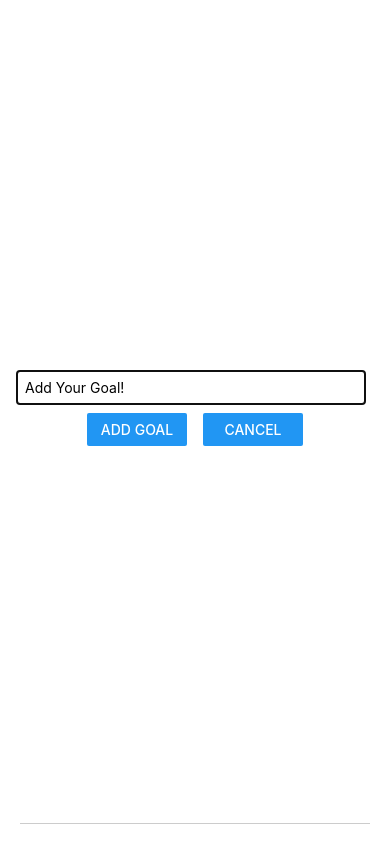
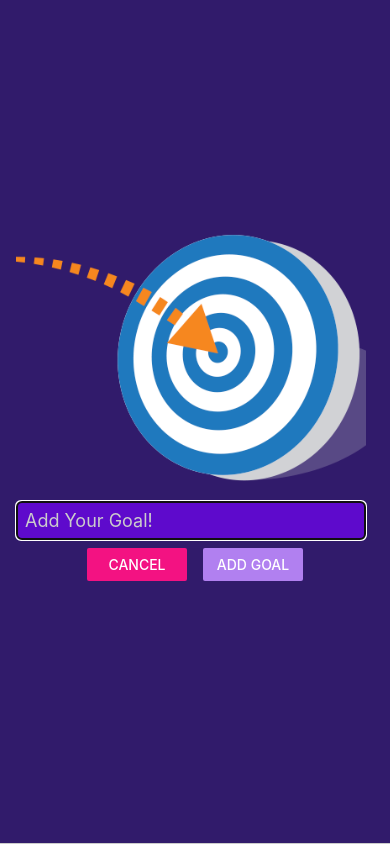
Before and after one commit to MohamedSabry000/ToDo-React-Native-App, a React Native app: screen / in a window 390 px wide. Both pictures are taken after a click on the button "ADD GOAL". Built offline with nearby package versions, Linux system fonts and the light colour scheme.

Commit message:
Add Status Bar

```diff
--- a/App.js
+++ b/App.js
@@ -1,5 +1,6 @@
 import { useState } from 'react';
 import { StyleSheet, View, FlatList, Button } from 'react-native';
+import { StatusBar } from 'expo-status-bar';
 import GoalInput from './GoalInput';
 import GoalItem from './GoalItem';
 
@@ -16,10 +17,13 @@
   }
 
   return (
+    <>
+      <StatusBar style="light" />
       <View style={styles.appContainer}>
         {
           !openModal && <Button
             title="Add Goal"
+            color={'#b180f0'}
             onPress={() => setOpenModal(true)}
           />
         }
@@ -36,6 +40,7 @@
           </FlatList>
         </View>
       </View>
+    </>
   );
 }
 
--- a/GoalInput.js
+++ b/GoalInput.js
@@ -1,5 +1,5 @@
 import React, { useState } from "react";
-import { StyleSheet, View, Button, TextInput, I18nManager, Modal} from 'react-native';
+import { StyleSheet, View, Button, TextInput, I18nManager, Modal, Image} from 'react-native';
 
 export default function GoalInput({onAddGoal, visible, onCancel}) {
   const [goal, setGoal] = useState('');
@@ -13,18 +13,20 @@
   return (
     <Modal visible={visible} animationType="slide">
       <View style={styles.inputContainer}>
+        <Image source={require('./assets/images/goal.png')} style={styles.inputImage} />
         <TextInput
           style={styles.textInput}
           placeholder="Add Your Goal!"
+          placeholderTextColor="#CCC"
           value={goal}
           onChangeText={(text) => setGoal(text)}
         />
         <View style={styles.buttonContainer}>
           <View style={styles.button}>
-            <Button title="Add Goal" onPress={addGoalHandler} />
+            <Button title="Cancel" onPress={onCancel} color="#f31282" />
           </View>
           <View style={styles.button}>
-            <Button title="Cancel" onPress={onCancel} />
+            <Button title="Add Goal" onPress={addGoalHandler} color="#b180f0" />
           </View>
         </View>
       </View>
@@ -37,11 +39,12 @@
     flexDirection: I18nManager.isRTL ? "row-reverse" : "column",
     justifyContent: 'center',
     alignItems: 'center',
-    marginBottom: 20,
-    marginHorizontal: 20,
+    paddingBottom: 20,
+    paddingHorizontal: 20,
     borderBottomWidth: 1,
     borderBottomColor: '#ccc',
     flex: 1,
+    backgroundColor: '#311b6b',
   },
   textInput: {
     borderWidth: 1,
@@ -49,6 +52,16 @@
     width: '100%',
     marginRight: 8,
     padding: 8,
+    color: '#fff',
+    fontSize: 18,
+    borderRadius: 5,
+    backgroundColor: '#5e0acc',
+  },
+  inputImage: {
+    width: "100%",
+    height: "30%",
+    marginRight: 8,
+    marginBottom: 20
   },
   buttonContainer: {
     flexDirection: I18nManager.isRTL ? "row-reverse" : "row",
--- a/app.json
+++ b/app.json
@@ -5,6 +5,7 @@
     "version": "1.0.0",
     "orientation": "portrait",
     "icon": "./assets/icon.png",
+    "backgroundColor": "#311b6b",
     "userInterfaceStyle": "light",
     "splash": {
       "image": "./assets/splash.png",
```
Also changed, not shown: assets/images/goal.png (added). Lines whose indentation alone changed are shown as unchanged.
